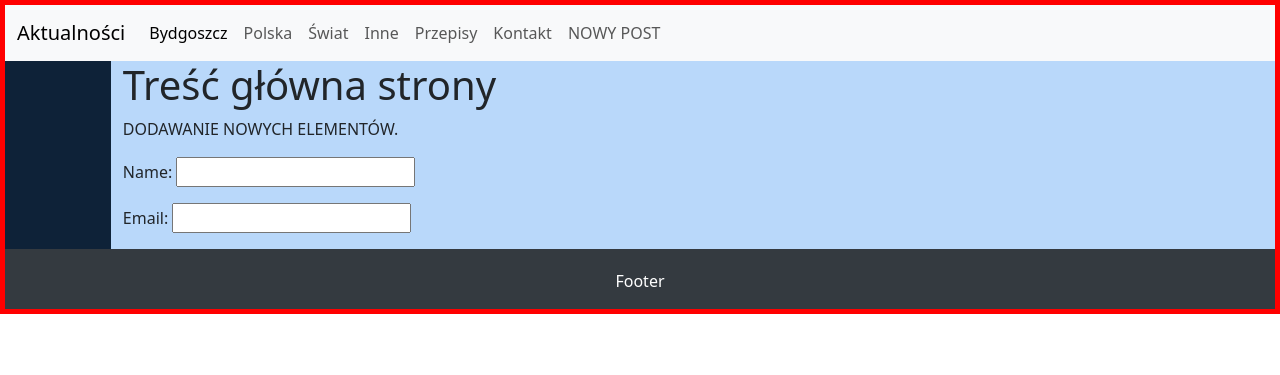
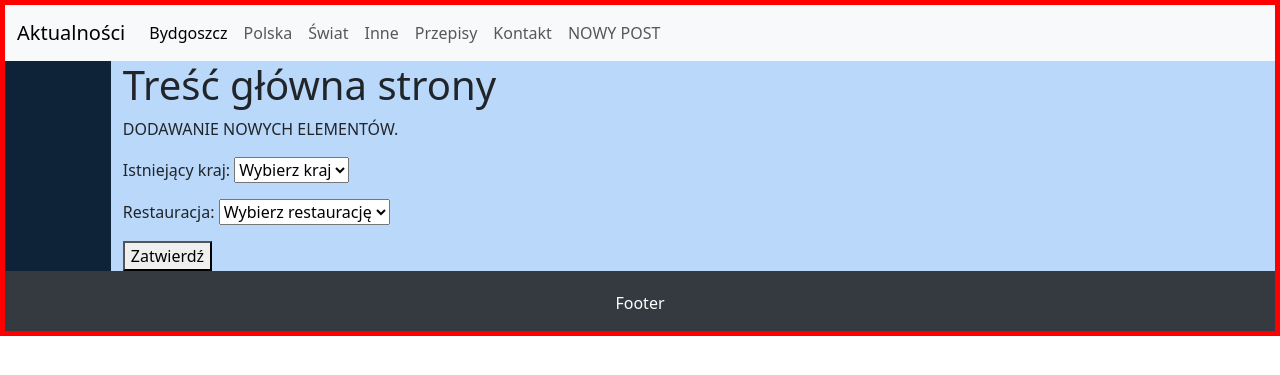
Before and after one commit to Gryzmol88/comzezarl, a Django app: page /newpost/ in a window 1280 px wide. Shown: the top 375 px of the page. Run offline with Django 5.2, Linux system fonts and the light colour scheme; data that the repository does not hold is empty.

Commit message:
Praca nad formularzami

```diff
--- a/blog/forms.py
+++ b/blog/forms.py
@@ -1,5 +1,16 @@
 from django import forms
+from .models import Country, Restaurant
 
 class PostForm(forms.Form):
-    name = forms.CharField(max_length=250)
-    email = forms.EmailField()
+    existing_country = forms.ModelChoiceField(
+        queryset=Country.objects.all(),
+        required=False,
+        empty_label="Wybierz kraj",
+        label='Istniejący kraj',
+    )
+    restaurant = forms.ModelChoiceField(
+        queryset=Restaurant.objects.none(),  # Domyślnie puste
+        required=False,
+        empty_label="Wybierz restaurację",
+        label='Restauracja',
+    )
--- a/blog/templates/blog/base_sidebar_narrow.html
+++ b/blog/templates/blog/base_sidebar_narrow.html
@@ -8,6 +8,7 @@
     <link href="https://cdn.jsdelivr.net/npm/bootstrap@5.3.3/dist/css/bootstrap.min.css" rel="stylesheet"
           integrity="sha384-QWTKZyjpPEjISv5WaRU9OFeRpok6YctnYmDr5pNlyT2bRjXh0JMhjY6hW+ALEwIH" crossorigin="anonymous">
     <link href="{% static 'css/blog.css' %}" rel="stylesheet">
+
 </head>
 <body>
 
--- a/blog/templates/blog/post/new_post.html
+++ b/blog/templates/blog/post/new_post.html
@@ -1,6 +1,5 @@
 {% extends "blog/base_sidebar_narrow.html" %}
 {% block title %}Aktualności{% endblock %}
-
 
 
 
@@ -12,6 +11,7 @@
 <form action="." method="post">
     {{ form.as_p }}
     {% csrf_token %}
+        <button type="submit">Zatwierdź</button>
 
 </form>
 
--- a/blog/views.py
+++ b/blog/views.py
@@ -41,4 +41,8 @@ def add_new_post(request):
     else:
         form = PostForm()
 
-    return render(request, 'blog/post/new_post.html',{'form':form})
+    context = {
+        'form':form,
+    }
+
+    return render(request, 'blog/post/new_post.html',context)
```
